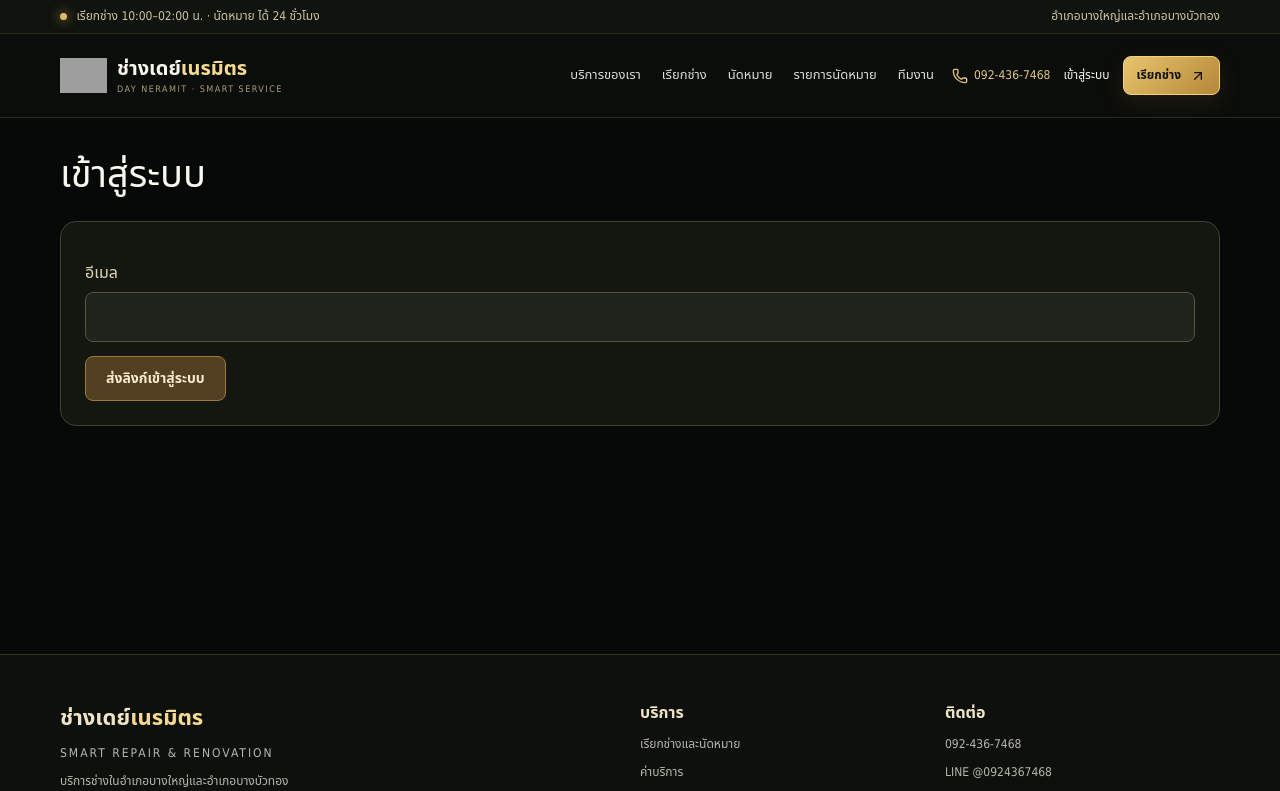
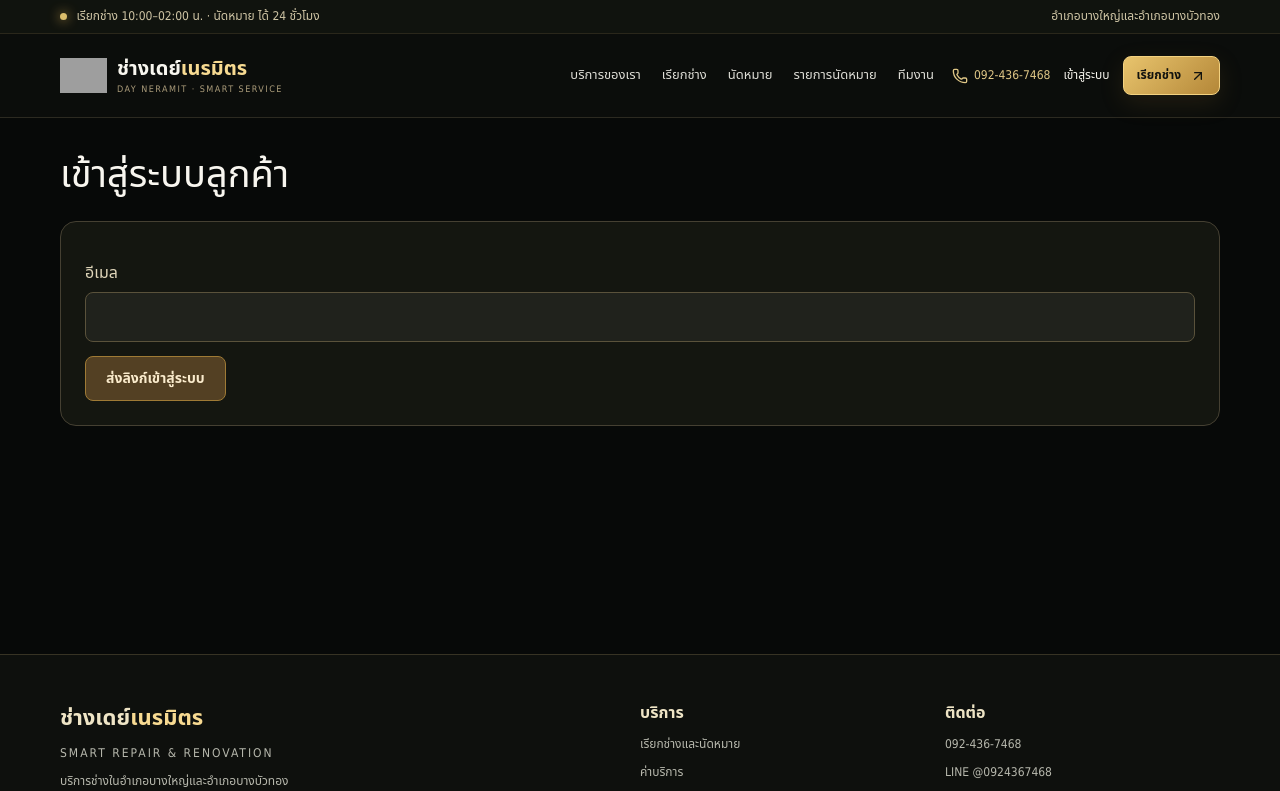
Before and after one commit to BnSmartComplex/bannbonus, a Next.js app: page /login in a window 1280 px wide. Shown: the top 791 px of the page. Built offline with nearby package versions, Linux system fonts and the light colour scheme; no server answers; grey boxes are pictures that could not be loaded.

Commit message:
feat(portals): direct staff login to dashboard and disable unauthorized staff self-signup

```diff
--- a/src/app/login/page.tsx
+++ b/src/app/login/page.tsx
@@ -4,6 +4,7 @@ import { useState, type FormEvent } from "react";
 import { getSupabase } from "@/lib/supabase";
 
 export default function LoginPage() {
+  const staffPortal = process.env.NEXT_PUBLIC_APP_PORTAL === "STAFF";
   const [email, setEmail] = useState("");
   const [message, setMessage] = useState("");
   const [busy, setBusy] = useState(false);
@@ -22,8 +23,8 @@ export default function LoginPage() {
       const { error: otpError } = await supabase.auth.signInWithOtp({
         email: email.trim(),
         options: {
-          shouldCreateUser: true,
-          emailRedirectTo: `${window.location.origin}/booking`,
+          shouldCreateUser: !staffPortal,
+          emailRedirectTo: `${window.location.origin}${staffPortal ? "/" : "/booking"}`,
         },
       });
       setMessage(otpError
@@ -38,7 +39,8 @@ export default function LoginPage() {
 
   return (
     <section>
-      <h1>เข้าสู่ระบบ</h1>
+      <h1>{staffPortal ? "เข้าสู่ระบบช่างและ Admin" : "เข้าสู่ระบบลูกค้า"}</h1>
+      {staffPortal && <p className="notice">ใช้บัญชีทีมงานที่ได้รับสิทธิ์จากผู้ดูแลระบบเท่านั้น · หน้าเข้าสู่ระบบนี้ไม่สร้างบัญชีใหม่</p>}
       <form className="card" onSubmit={submit}>
         <div className="field">
           <label htmlFor="email">อีเมล</label>
```
